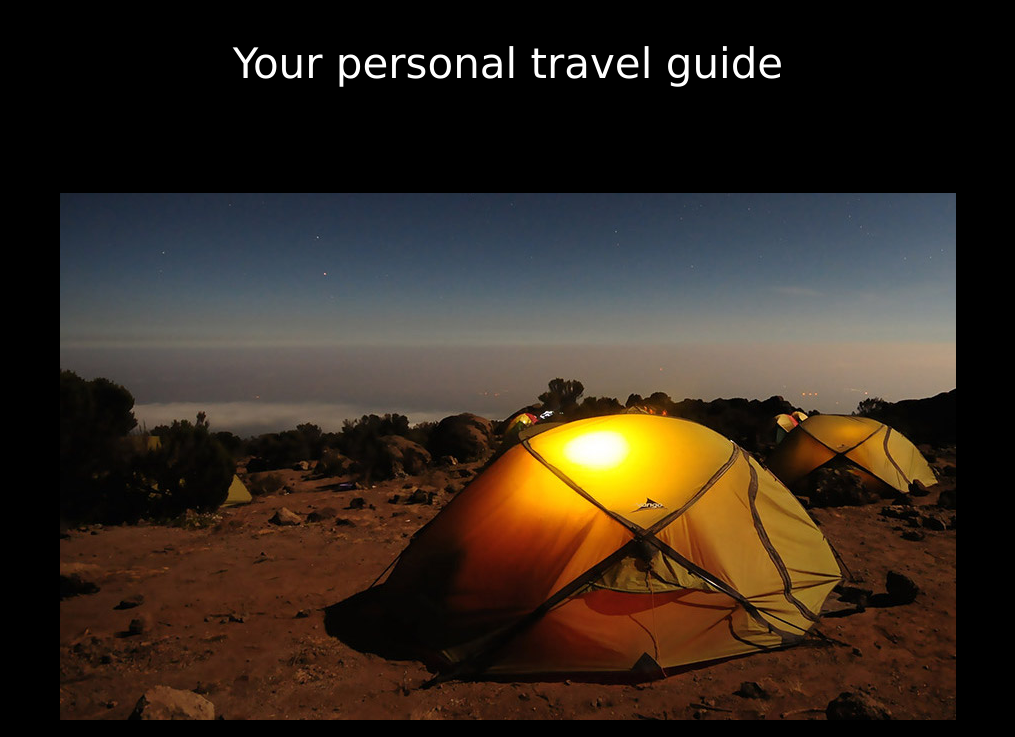
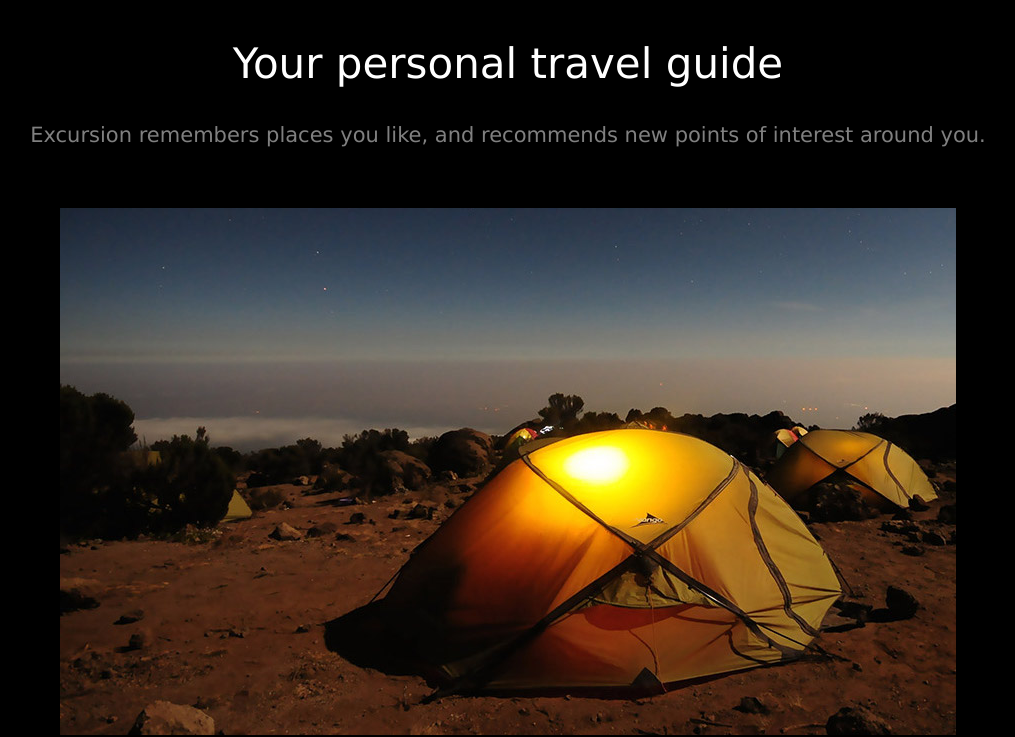
Before and after one commit to nguyend08/excursion, a plain HTML site: page index.html in a window 1280 px wide. Shown: the part 880-1617 px from the top of the page, without its empty margins (132-1147 px from the left). Drawn offline with Linux system fonts and the light colour scheme.

Commit message:
Finished css styling

```diff
--- a/index.html
+++ b/index.html
@@ -8,7 +8,7 @@
   <body>
     <h1>Discover hidden places in the world around you</h1>
       <p class= "download">Download Excursion (Coming soon!)</p>
-      <video src="./resources/videos/excursion.mp4" width="404" height="720" controls autoplay>
+      <video src="./resources/videos/excursion.mp4" width="404" height="720" controls autoplay loop>
       </video>
     <h2>Your personal travel guide</h2>
       <p>Excursion remembers places you like, and recommends new points of interest around you.</p><
--- a/resources/css/style.css
+++ b/resources/css/style.css
@@ -20,3 +20,8 @@ h2 {
   color: aquamarine;
   font-size: 16px;
 }
+
+p {
+  font-size: 21px;
+  color: gray;
+}
```
